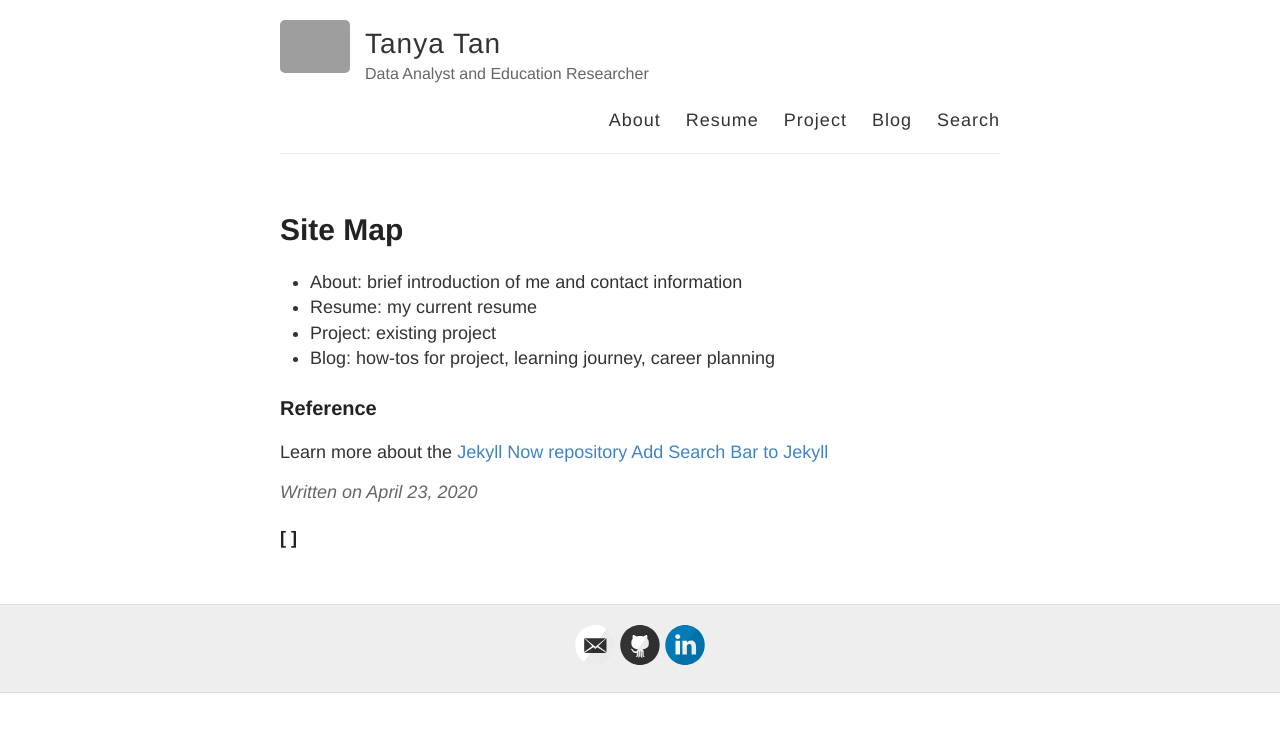
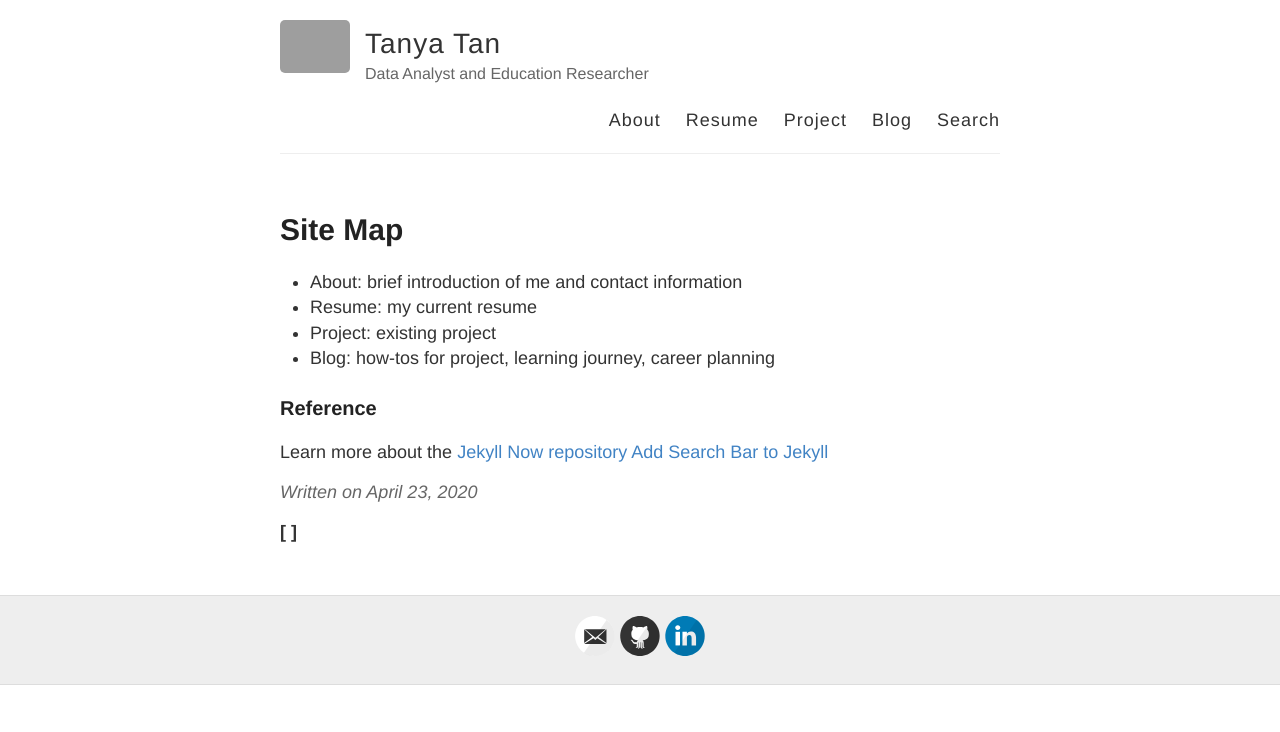
Before and after one commit to tanyayt/personal_website, a Jekyll site: the page built from _posts/2020-04-23-Site-Map.md, in a window 1280 px wide. Shown: the top 732 px of the page. Built offline with Jekyll 4.4.1, drawn with Linux system fonts in a browser that asks for light colours; grey boxes are pictures that could not be loaded.

Commit message:
change tag block to bold paragraph

```diff
--- a/_layouts/post.html
+++ b/_layouts/post.html
@@ -15,12 +15,12 @@
 
 <! –– to add tags  ––>
 
-<h5><span>[
+<p><b><span>[
   {% for tag in page.tags %}
     {% capture tag_name %}{{ tag }}{% endcapture %}
     <a href="/tag/{{ tag_name }}"><code class="highligher-rouge"><nobr>{{ tag_name }}</nobr></code>&nbsp;</a>
   {% endfor %}
-]</span></h5>
+]</b></span></p>
 
 <! –– end of adding tags  ––>
 
```
